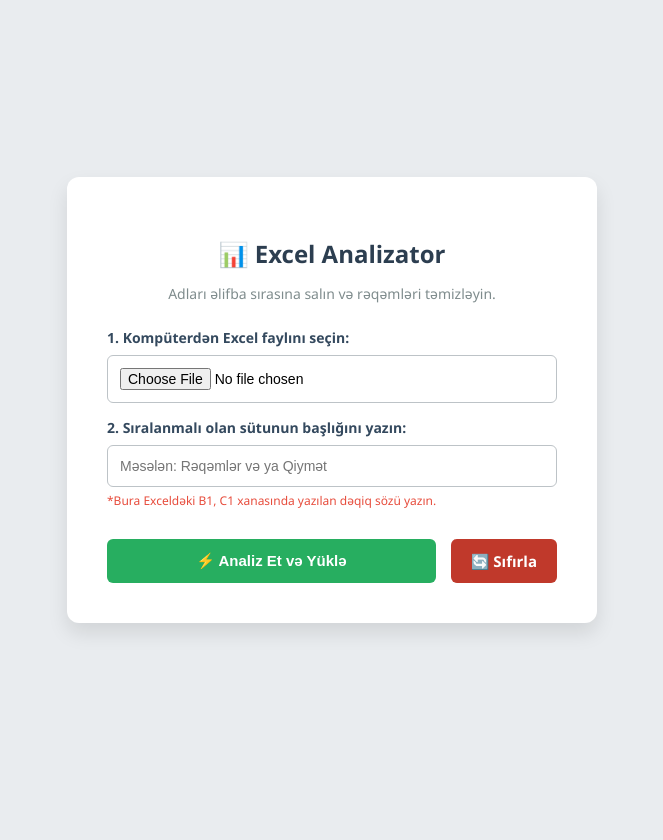
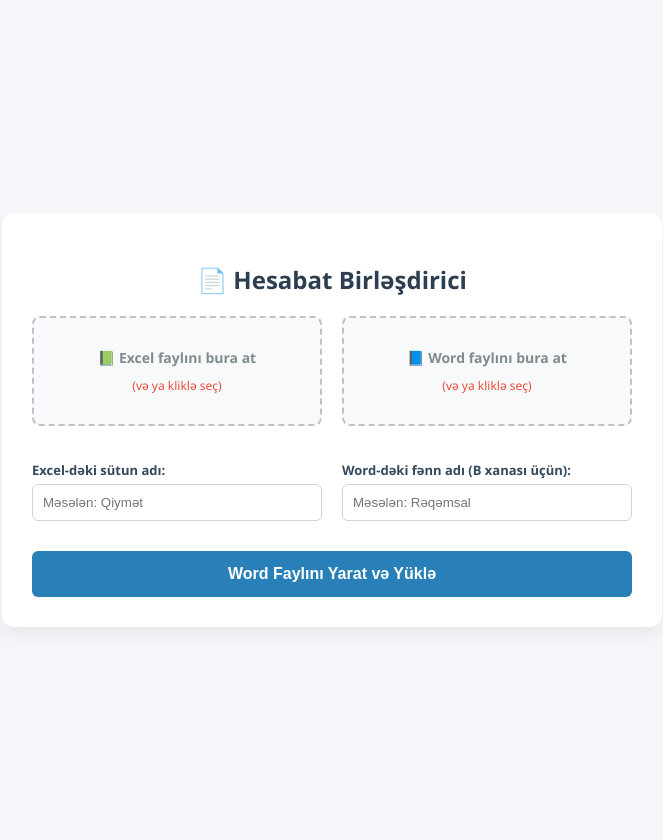
Before and after one commit to Revan127-rn/tehsil-project, a Flask app: page / in a window 1280 px wide. Shown: the whole page, without its empty margins (308-971 px from the left). Before the commit the page ends 633 px from the top, so only its background shows below. Run offline with Flask 3, Linux system fonts and the light colour scheme.

Commit message:
Revise index.html for report generation interface
Updated the title and styling for the HTML template. Enhanced the layout and added drag-and-drop functionality for file uploads.

```diff
--- a/templates/index.html
+++ b/templates/index.html
@@ -3,57 +3,109 @@
 <head>
     <meta charset="UTF-8">
     <meta name="viewport" content="width=device-width, initial-scale=1.0">
-    <title>Excel Məlumat Sıralayıcı</title>
+    <title>Avtomatlaşdırılmış Hesabat Sistemi</title>
     <style>
-        body {
-            font-family: 'Segoe UI', Tahoma, Geneva, Verdana, sans-serif;
-            background-color: #e9ecef;
-            display: flex; justify-content: center; align-items: center;
-            height: 100vh; margin: 0;
+        body { font-family: 'Segoe UI', Tahoma, Geneva, Verdana, sans-serif; background-color: #f4f6f9; display: flex; justify-content: center; align-items: center; min-height: 100vh; margin: 0; padding: 20px;}
+        .container { background: white; padding: 30px; border-radius: 12px; box-shadow: 0 8px 16px rgba(0,0,0,0.05); max-width: 600px; width: 100%; }
+        h2 { color: #2c3e50; text-align: center; margin-bottom: 20px;}
+        .flex-row { display: flex; gap: 20px; margin-bottom: 20px;}
+        .flex-col { flex: 1; }
+
+        /* Drag and Drop qutuları */
+        .drop-zone {
+            border: 2px dashed #bdc3c7; border-radius: 8px; padding: 30px 20px;
+            text-align: center; cursor: pointer; transition: 0.3s; background-color: #f8f9fa;
         }
-        .container {
-            background: white; padding: 40px; border-radius: 12px;
-            box-shadow: 0 10px 20px rgba(0,0,0,0.1); text-align: center;
-            max-width: 450px; width: 100%;
-        }
-        h2 { color: #2c3e50; margin-bottom: 5px;}
-        p.desc { color: #7f8c8d; font-size: 14px; margin-bottom: 25px;}
-        label { display: block; margin-top: 15px; text-align: left; font-weight: bold; color: #34495e; font-size: 14px;}
-        input[type="file"], input[type="text"] {
-            width: 100%; padding: 12px; margin-top: 8px;
-            border: 1px solid #bdc3c7; border-radius: 6px;
-            box-sizing: border-box; font-size: 14px;
-        }
-        .info { font-size: 12px; color: #e74c3c; text-align: left; margin-top: 5px; display: block;}
-        .btn-group { display: flex; justify-content: space-between; margin-top: 30px; gap: 15px;}
-        button, a.reset-btn {
-            padding: 12px 20px; border: none; border-radius: 6px;
-            cursor: pointer; text-decoration: none; font-size: 15px; font-weight: bold; transition: 0.3s;
-        }
-        .submit-btn { background-color: #27ae60; color: white; flex-grow: 1; }
-        .submit-btn:hover { background-color: #2ecc71; }
-        .reset-btn { background-color: #c0392b; color: white; text-align: center;}
-        .reset-btn:hover { background-color: #e74c3c; }
+        .drop-zone:hover, .drop-zone.dragover { border-color: #3498db; background-color: #ebf5fb; }
+        .drop-zone p { margin: 0; color: #7f8c8d; font-size: 14px; font-weight: bold;}
+        .drop-zone span { display: block; margin-top: 10px; font-size: 12px; color: #e74c3c; word-break: break-all;}
+        input[type="file"] { display: none; } /* Gizledirik, evezine qutu isleyecek */
+
+        label { display: block; margin-top: 15px; font-weight: 600; color: #34495e; font-size: 13px;}
+        input[type="text"] { width: 100%; padding: 10px; margin-top: 5px; border: 1px solid #ced4da; border-radius: 6px; box-sizing: border-box;}
+
+        .btn-group { margin-top: 30px; text-align: center;}
+        button { background-color: #2980b9; color: white; padding: 14px 30px; border: none; border-radius: 6px; font-size: 16px; font-weight: bold; cursor: pointer; width: 100%; transition: 0.3s;}
+        button:hover { background-color: #2471a3; }
     </style>
 </head>
 <body>
     <div class="container">
-        <h2>📊 Excel Analizator</h2>
-        <p class="desc">Adları əlifba sırasına salın və rəqəmləri təmizləyin.</p>
+        <h2>📄 Hesabat Birləşdirici</h2>
 
         <form method="POST" enctype="multipart/form-data">
-            <label for="excel_file">1. Kompüterdən Excel faylını seçin:</label>
-            <input type="file" name="excel_file" id="excel_file" accept=".xlsx" required>
 
-            <label for="score_column">2. Sıralanmalı olan sütunun başlığını yazın:</label>
-            <input type="text" name="score_column" id="score_column" placeholder="Məsələn: Rəqəmlər və ya Qiymət" required>
-            <span class="info">*Bura Exceldəki B1, C1 xanasında yazılan dəqiq sözü yazın.</span>
+            <div class="flex-row">
+                <div class="flex-col">
+                    <div class="drop-zone" id="excel-zone">
+                        <p>📗 Excel faylını bura at</p>
+                        <span id="excel-name">(və ya kliklə seç)</span>
+                        <input type="file" name="excel_file" id="excel_file" accept=".xlsx" required>
+                    </div>
+                </div>
+                <div class="flex-col">
+                    <div class="drop-zone" id="word-zone">
+                        <p>📘 Word faylını bura at</p>
+                        <span id="word-name">(və ya kliklə seç)</span>
+                        <input type="file" name="word_file" id="word_file" accept=".docx" required>
+                    </div>
+                </div>
+            </div>
+
+            <div class="flex-row">
+                <div class="flex-col">
+                    <label>Excel-dəki sütun adı:</label>
+                    <input type="text" name="excel_column" placeholder="Məsələn: Qiymət" required>
+                </div>
+                <div class="flex-col">
+                    <label>Word-dəki fənn adı (B xanası üçün):</label>
+                    <input type="text" name="word_subject" placeholder="Məsələn: Rəqəmsal" required>
+                </div>
+            </div>
 
             <div class="btn-group">
-                <button type="submit" class="submit-btn">⚡ Analiz Et və Yüklə</button>
-                <a href="/" class="reset-btn">🔄 Sıfırla</a>
+                <button type="submit">Word Faylını Yarat və Yüklə</button>
             </div>
         </form>
     </div>
+
+    <script>
+        function setupDropZone(zoneId, inputId, textId) {
+            const dropZone = document.getElementById(zoneId);
+            const inputElement = document.getElementById(inputId);
+            const textElement = document.getElementById(textId);
+
+            dropZone.addEventListener('click', () => inputElement.click());
+
+            dropZone.addEventListener('dragover', (e) => {
+                e.preventDefault();
+                dropZone.classList.add('dragover');
+            });
+
+            dropZone.addEventListener('dragleave', () => {
+                dropZone.classList.remove('dragover');
+            });
+
+            dropZone.addEventListener('drop', (e) => {
+                e.preventDefault();
+                dropZone.classList.remove('dragover');
+                if (e.dataTransfer.files.length) {
+                    inputElement.files = e.dataTransfer.files;
+                    textElement.innerText = "Yükləndi: " + e.dataTransfer.files[0].name;
+                    textElement.style.color = "#27ae60";
+                }
+            });
+
+            inputElement.addEventListener('change', () => {
+                if (inputElement.files.length) {
+                    textElement.innerText = "Yükləndi: " + inputElement.files[0].name;
+                    textElement.style.color = "#27ae60";
+                }
+            });
+        }
+
+        setupDropZone('excel-zone', 'excel_file', 'excel-name');
+        setupDropZone('word-zone', 'word_file', 'word-name');
+    </script>
 </body>
 </html>
```
